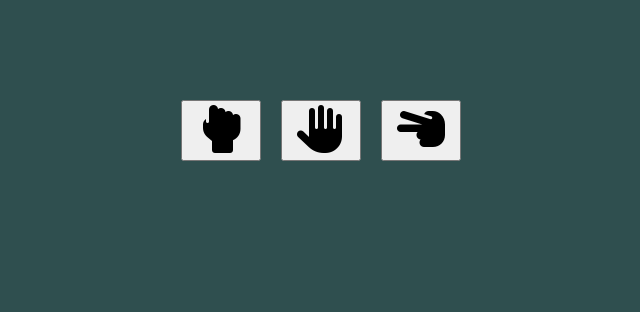
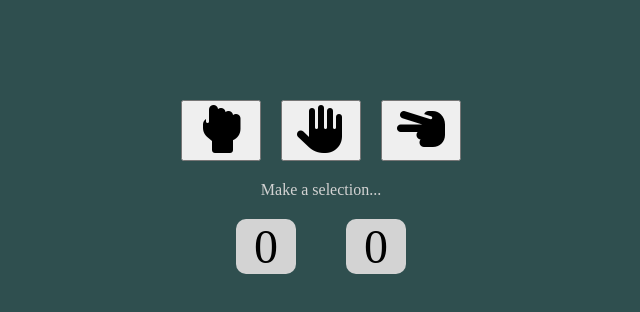
Before and after one commit to andrewsmithdotorg/rock-paper-scissors, a plain HTML site: page index.html in a window 1280 px wide. Shown: the whole page, without its empty margins (319-959 px from the left). Drawn offline with Linux system fonts and the light colour scheme.

Commit message:
Implement scoreboard

```diff
--- a/index.html
+++ b/index.html
@@ -23,7 +23,10 @@
         <i class="fa-solid fa-hand-scissors"></i>
       </button>
     </div>
-    <div id="result"></div>
-
+    <div id="result">Make a selection...</div>
+    <div id="scoreboard">
+      <div id="player-score">0</div>
+      <div id="computer-score">0</div>
+    </div>
   </body>
 </html>
--- a/script.js
+++ b/script.js
@@ -1,4 +1,7 @@
 // game logic
+
+let playerScore = 0;
+let computerScore = 0;
 
 function computerPlay() {
   let rand = Math.floor(Math.random() * 3) + 1;
@@ -44,8 +47,12 @@ function playRound(playerSelection, computerSelection) {
     (playerSelection == "paper" && computerSelection == "scissors")
   ) {
     resultDiv.textContent = getLoseMessage(playerSelection, computerSelection);
+    computerScore++;
+    computerScoreDiv.textContent = computerScore;
   } else {
     resultDiv.textContent = getWinMessage(playerSelection, computerSelection);
+    playerScore++;
+    playerScoreDiv.textContent = playerScore;
   }
 }
 
@@ -67,3 +74,5 @@ scissorsBtn.addEventListener("click", () => {
 });
 
 const resultDiv = document.querySelector("#result");
+const playerScoreDiv = document.querySelector("#player-score");
+const computerScoreDiv = document.querySelector("#computer-score");
--- a/style.css
+++ b/style.css
@@ -21,5 +21,20 @@ button {
 #result {
   color: lightgrey;
   text-align: center;
-  margin-top: 20px;
+  margin: 20px 0px;
 }
+
+#scoreboard {
+    display: flex;
+    justify-content: center;
+    gap: 50px;
+}
+
+#player-score, #computer-score {
+    background-color: lightgrey;
+    font-size: 48px;
+    text-align: center;
+    min-width: 60px;
+    border-radius: 10px;
+    padding: 0px 10px;
+}
```
